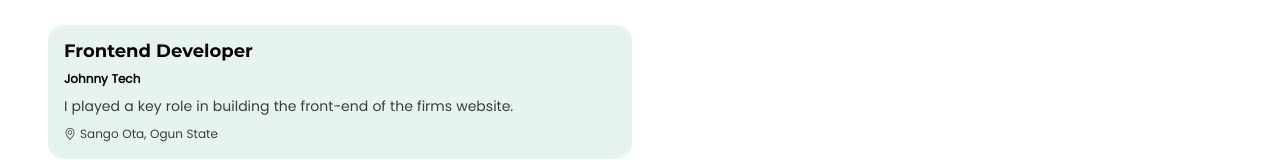
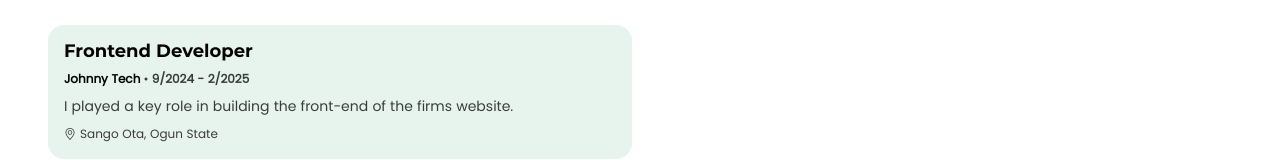
Before and after one commit to mubarak-codes/Mubarak-portfolio, a React (Vite) app: page / in a window 1280 px wide. Shown: the part 1345-1505 px from the top of the page. Built offline with nearby package versions, Linux system fonts and the light colour scheme.

Commit message:
update experience components

```diff
--- a/src/components/Experience.jsx
+++ b/src/components/Experience.jsx
@@ -10,7 +10,7 @@ const Experience = ()=>{
     <div className="d-grid gap-3 gr-2-sm">{experience.map((experience)=>(
      <div className="bg-success bg-opacity-10 rounded-4 p-3">
       <h3 className="ff-montserrat-bold mfs-4">{experience.role}</h3>
-      <div className="mfs-1 fw-bold">{experience.name}</div>
+      <div className="mfs-1 fw-bold">{experience.name} <span className="mfs-1 opacity-75"><span className="fw-bolder ff-rubik me-1">&middot;</span>{experience.date}</span> </div>
       <div className="opacity-75 mfs-2 py-2">{experience.description}</div>
       <div className="mfs-1 opacity-75"><i className="bi bi-geo-alt me-1 fw-bold"></i>{experience.location}</div>
      </div>
```
